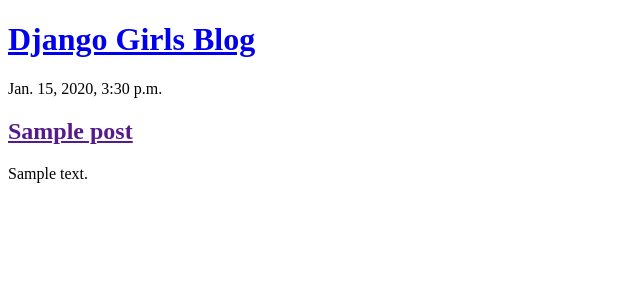
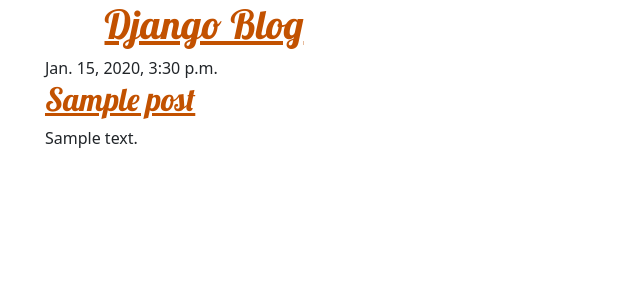
Before and after one commit to prashanttekriwal/my-django-blog, a Django app: page / in a window 1280 px wide. Shown: the top 300 px of the page, without its empty margins (0-640 px from the left). Run offline with Django 5.2, Linux system fonts and the light colour scheme; tables that the repository leaves empty hold one stand-in row (values such as "Sample post").

Commit message:
Added some minimal CSS to the site

```diff
--- /dev/null
+++ b/blog/static/css/blog.css
@@ -0,0 +1,8 @@
+h1 a, h2 a {
+    color: #C25100;
+    font-family: 'Lobster';
+}
+
+body {
+    padding-left: 45px;
+}
--- a/blog/templates/blog/post_list.html
+++ b/blog/templates/blog/post_list.html
@@ -1,16 +1,23 @@
+{% load static %}
+
 <!DOCTYPE html>
 <html lang="en">
 <head>
     <meta charset="UTF-8">
+    <link rel="stylesheet" href="https://cdn.jsdelivr.net/npm/bootstrap@5.3.3/dist/css/bootstrap.min.css" integrity="sha384-QWTKZyjpPEjISv5WaRU9OFeRpok6YctnYmDr5pNlyT2bRjXh0JMhjY6hW+ALEwIH" crossorigin="anonymous">
+    <link rel="stylesheet" href="https://fonts.googleapis.com/css?family=Lobster&subset=latin,latin-ext">
+    <link rel="stylesheet" href="{% static 'css/blog.css' %}">
     <title>Django Blog</title>
 </head>
 <body>
-        <header>
-            <h1><a href="/">Django Girls Blog</a></h1>
+        <header class="page-header">
+            <div class="container">
+                <h1><a href="/">Django Blog</a></h1>
+            </div>
         </header>
 
         {% for post in posts %}
-            <article>
+            <article class="post">
                 <time>{{ post.published_date }}</time>
                 <h2><a href="">{{ post.title }}</a></h2>
                 <p>{{ post.text|linebreaksbr }}</p>
```
